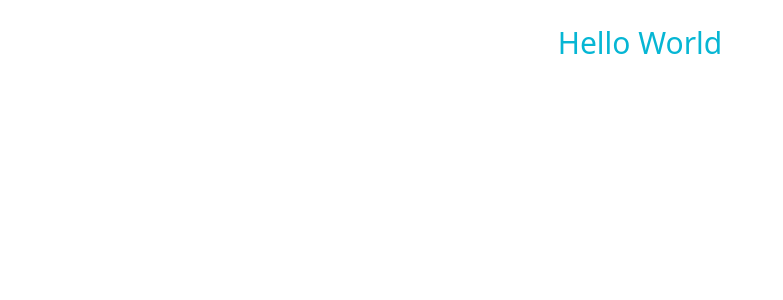
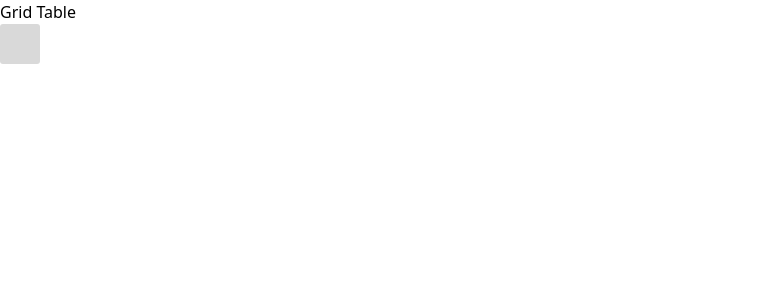
Before and after one commit to mikolajszymczuk1/PathFinder, a Vue app: page / in a window 1280 px wide. Shown: the top 300 px of the page, without its empty margins (0-783 px from the left). Built offline with nearby package versions, Linux system fonts and the light colour scheme.

Commit message:
Start working on tile and grid components

```diff
--- a/src/App.vue
+++ b/src/App.vue
@@ -1,7 +1,7 @@
 <template>
-  <HelloWorld />
+  <GridTable />
 </template>
 
 <script setup lang="ts">
-import HelloWorld from '@/components/HelloWorld.vue';
+import GridTable from '@/components/GridTable.vue';
 </script>
--- /dev/null
+++ b/src/components/GridTable.vue
@@ -0,0 +1,8 @@
+<template>
+  <h3>Grid Table</h3>
+  <GridTile />
+</template>
+
+<script setup lang="ts">
+import GridTile from '@/components/GridTile.vue';
+</script>
--- /dev/null
+++ b/src/components/GridTile.vue
@@ -0,0 +1,71 @@
+<template>
+  <div
+    class="flex justify-center items-center w-[40px] h-[40px] rounded-[3px] text-white"
+    :class="getClasses"
+  >
+    <FontAwesomeIcon
+      class="h-[auto]"
+      v-if="getIcon"
+      :icon="['fas', getIcon]"
+      :class="getIconClasses"
+    />
+  </div>
+</template>
+
+<script setup lang="ts">
+import { computed } from 'vue';
+
+const props = defineProps({
+  contentType: {
+    type: String,
+    default: 'E', // As empty
+    validator(value: string): boolean {
+      return ['E', 'W', 'P', 'S', 'F'].includes(value);
+    }
+  },
+});
+
+/** Return specific icon based on 'contentType' */
+const getIcon = computed<string>(() => {
+  if (props.contentType === 'S') {
+    return 'location-pin';
+  } else if (props.contentType === 'F') {
+    return 'flag-checkered';
+  }
+
+  return '';
+});
+
+/** Return classes for font awesome icon */
+const getIconClasses = computed<string>(() => {
+  if (props.contentType === 'S') {
+    return 'w-[44%]';
+  } else if (props.contentType === 'F') {
+    return 'w-[53%]';
+  }
+
+  return '';
+});
+
+/** Get classes for main component container */
+const getClasses = computed<string>(() => {
+  switch (props.contentType) {
+    case 'E':
+      return 'bg-gray-light';
+
+    case 'W':
+      return 'bg-gray-medium';
+
+    case 'P':
+      return 'bg-orange';
+
+    case 'S':
+      return 'bg-lime';
+
+    case 'F':
+      return 'bg-red';
+  }
+
+  return '';
+});
+</script>
--- a/src/main.ts
+++ b/src/main.ts
@@ -11,6 +11,8 @@ const app = createApp(App);
 library.add(...iconsToLoad);
 
 app.use(createPinia());
+
+/** Usage example: <FontAwesomeIcon :icon="['fas', 'play']" */
 app.component('FontAwesomeIcon', FontAwesomeIcon);
 
 app.mount('#app');
--- a/tailwind.config.js
+++ b/tailwind.config.js
@@ -6,7 +6,18 @@ module.exports = {
     "./src/**/*.{ts,vue,js,jsx,tsx}",
   ],
   theme: {
-    extend: {},
+    colors: {
+      white: "#FFFFFF",
+      gray: {
+        light: "#D9D9D9",
+        medium: "#787878",
+      },
+      green: "#E2F7D8",
+      lime: "#9EE37D",
+      orange: "#FFAE64",
+      red: "#FC6060",
+      blue: "#B3D8FA",
+    },
   },
   plugins: [],
 }
```
